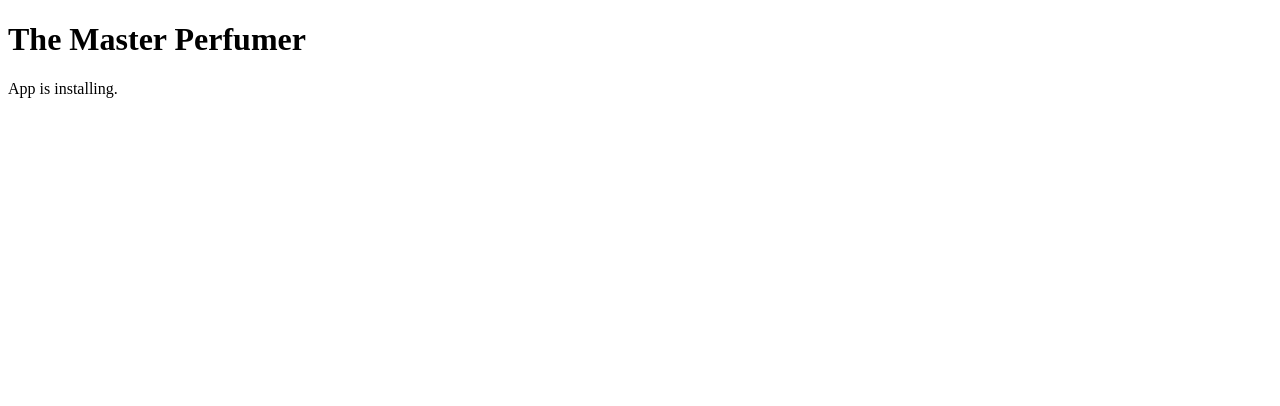
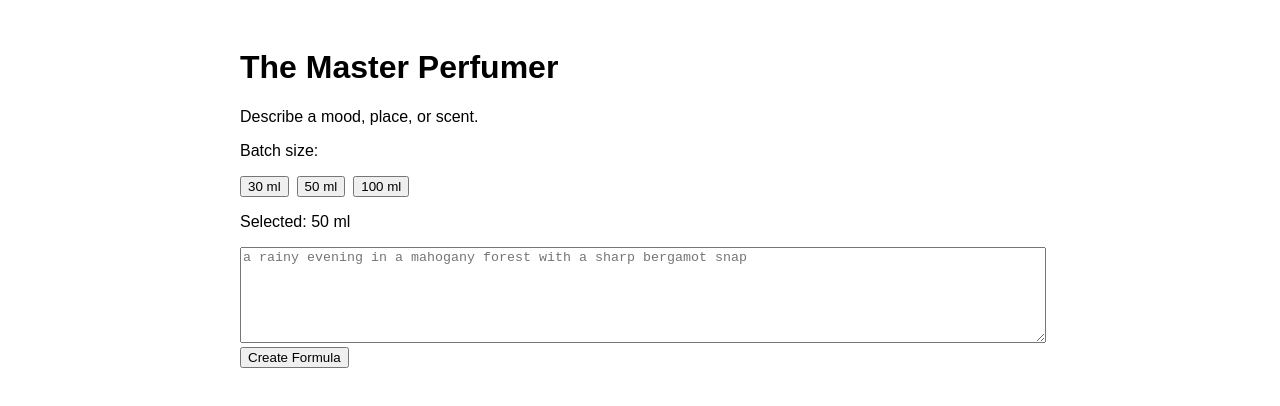
Before and after one commit to crymt784-web/Master-Perfumer, a Next.js app: page / in a window 1280 px wide. Shown: the top 406 px of the page. Built offline with nearby package versions, Linux system fonts and the light colour scheme.

Commit message:
Update page.js

```diff
--- a/app/page.js
+++ b/app/page.js
@@ -1,8 +1,71 @@
+
+"use client";
+
+import { useState } from "react";
+
 export default function Home() {
+  const [description, setDescription] = useState("");
+  const [batchSize, setBatchSize] = useState(50);
+  const [formula, setFormula] = useState("");
+  const [adjustment, setAdjustment] = useState("");
+  const [loading, setLoading] = useState(false);
+
+  async function send(message) {
+    setLoading(true);
+    const res = await fetch("/api/formulate", {
+      method: "POST",
+      headers: { "Content-Type": "application/json" },
+      body: JSON.stringify({ message, batchSize, previous: formula })
+    });
+    const data = await res.json();
+    setFormula(data.formula || data.error || "No formula returned");
+    setLoading(false);
+  }
+
   return (
-    <main>
+    <main style={{ maxWidth: 800, margin: "0 auto", padding: 20, fontFamily: "sans-serif" }}>
       <h1>The Master Perfumer</h1>
-      <p>App is installing.</p>
+      <p>Describe a mood, place, or scent.</p>
+
+      <p>Batch size:</p>
+      {[30, 50, 100].map((size) => (
+        <button key={size} onClick={() => setBatchSize(size)} style={{ marginRight: 8 }}>
+          {size} ml
+        </button>
+      ))}
+      <p>Selected: {batchSize} ml</p>
+
+      <textarea
+        value={description}
+        onChange={(e) => setDescription(e.target.value)}
+        placeholder="a rainy evening in a mahogany forest with a sharp bergamot snap"
+        style={{ width: "100%", height: 90 }}
+      />
+      <br />
+      <button disabled={loading} onClick={() => send(description)}>
+        {loading ? "Formulating..." : "Create Formula"}
+      </button>
+
+      {formula && (
+        <pre style={{ whiteSpace: "pre-wrap", background: "#f4f4f4", padding: 12 }}>
+          {formula}
+        </pre>
+      )}
+
+      {formula && (
+        <div>
+          <p>Adjust the formula:</p>
+          <input
+            value={adjustment}
+            onChange={(e) => setAdjustment(e.target.value)}
+            placeholder="make it greener, less amber"
+            style={{ width: "100%" }}
+          />
+          <button disabled={loading} onClick={() => send(adjustment)}>
+            Adjust
+          </button>
+        </div>
+      )}
     </main>
   );
 }
```
